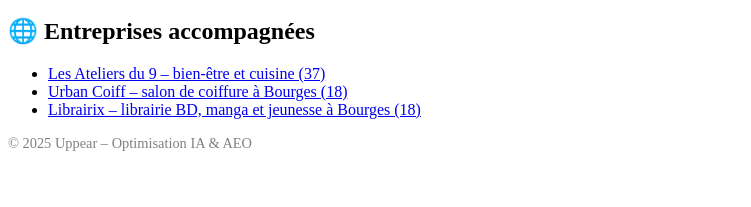
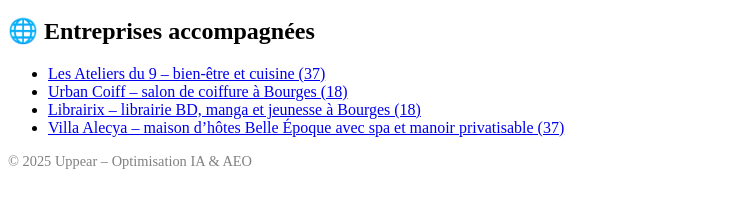
Before and after one commit to uppear/uppear.github.io, a plain HTML site: page index.html in a window 1280 px wide. Shown: the part 101-308 px from the top of the page, without its empty margins (0-751 px from the left). Drawn offline with Linux system fonts and the light colour scheme.

Commit message:
Update index.html

```diff
--- a/index.html
+++ b/index.html
@@ -13,7 +13,8 @@
   <ul>
     <li><a href="https://uppear.github.io/lesateliersdu9-index/">Les Ateliers du 9 – bien-être et cuisine (37)</a></li>
     <li><a href="https://uppear.github.io/urban-coiff/">Urban Coiff – salon de coiffure à Bourges (18)</a></li>
- <li><a href="https://uppear.github.io/Librairix-Bourges-index/">Librairix – librairie BD, manga et jeunesse à Bourges (18)</a></li>
+    <li><a href="https://uppear.github.io/Librairix-Bourges-index/">Librairix – librairie BD, manga et jeunesse à Bourges (18)</a></li>
+    <li><a href="https://uppear.github.io/villa-alecya-index/">Villa Alecya – maison d’hôtes Belle Époque avec spa et manoir privatisable (37)</a></li>
   </ul>
 
   <footer>
```
